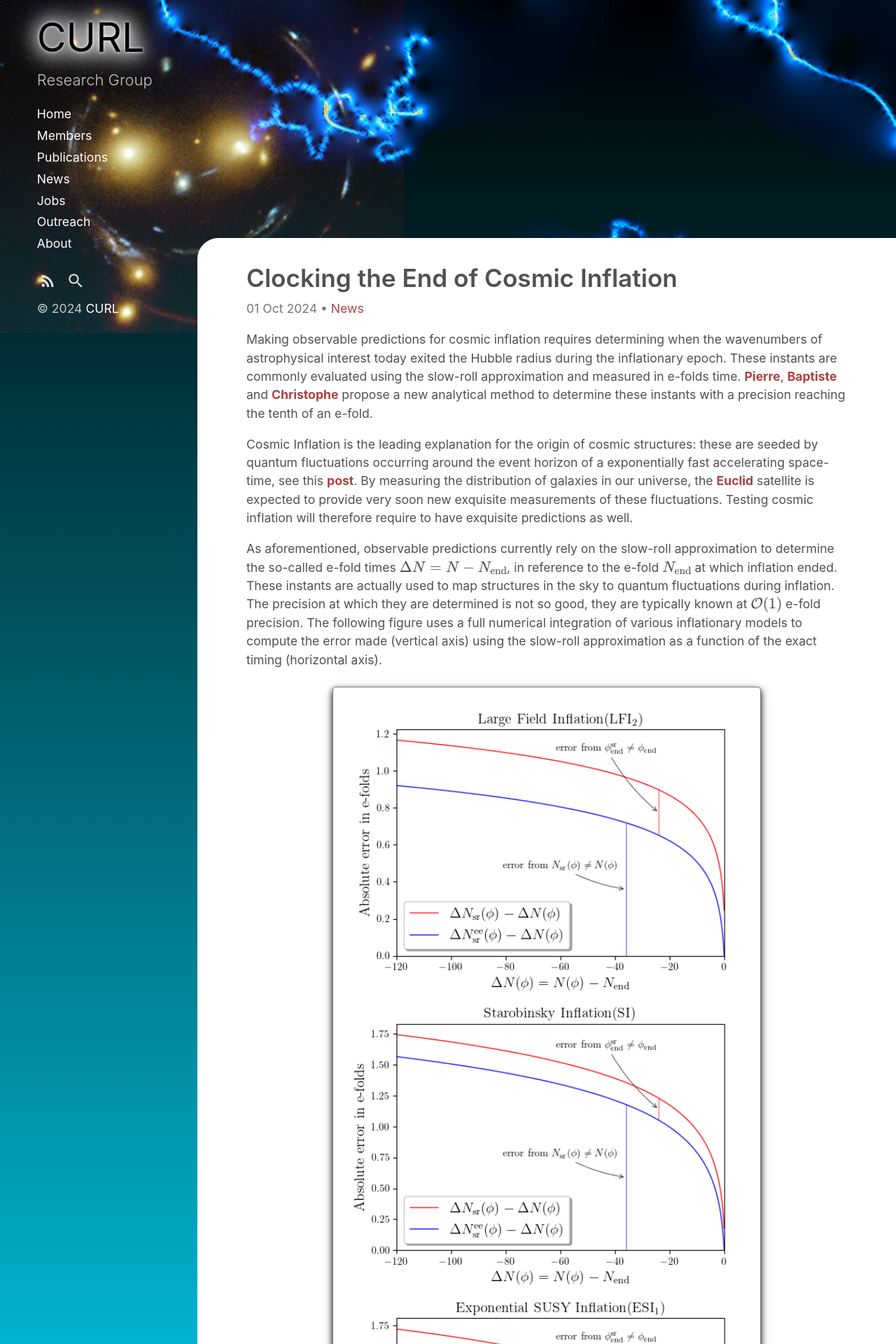
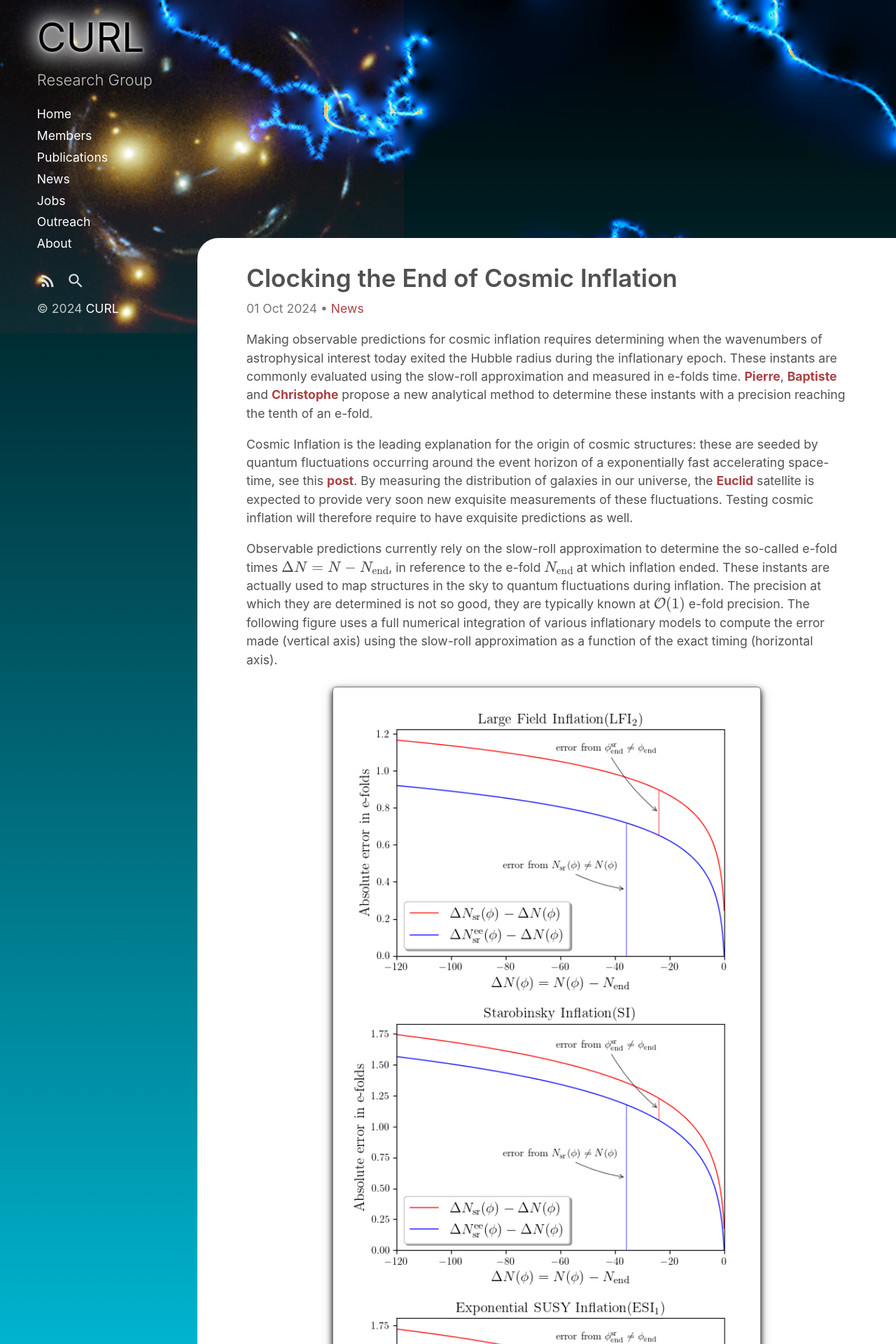
Before and after one commit to eatdust/curl, a Jekyll site: the page built from _posts/2024-10-01-2406.14152.markdown, in a window 1280 px wide. Shown: the top 1920 px of the page at 70% size. Built offline with Jekyll 4.4.1, drawn with Linux system fonts in a browser that asks for light colours; nearby versions of some CDN libraries; formulas are drawn with MathJax 3.

Commit message:
Fix misprints, add post

```diff
--- a/_posts/2024-10-01-2406.14152.markdown
+++ b/_posts/2024-10-01-2406.14152.markdown
@@ -24,17 +24,16 @@
 fluctuations. Testing cosmic inflation will therefore require to have
 exquisite predictions as well.
 
-As aforementioned, observable predictions currently rely on the
-slow-roll approximation to determine the so-called e-fold times
-$$\Delta N=N−N_\mathrm{end}$$, in reference to the e-fold
-$$N_\mathrm{end}$$ at which inflation ended. These instants are
-actually used to map structures in the sky to quantum fluctuations
-during inflation. The precision at which they are determined is not so
-good, they are typically known at $$\mathcal{O}(1)$$ e-fold
-precision. The following figure uses a full numerical integration of
-various inflationary models to compute the error made (vertical axis)
-using the slow-roll approximation as a function of the exact timing
-(horizontal axis).
+Observable predictions currently rely on the slow-roll approximation
+to determine the so-called e-fold times $$\Delta N=N−N_\mathrm{end}$$,
+in reference to the e-fold $$N_\mathrm{end}$$ at which inflation
+ended. These instants are actually used to map structures in the sky
+to quantum fluctuations during inflation. The precision at which they
+are determined is not so good, they are typically known at
+$$\mathcal{O}(1)$$ e-fold precision. The following figure uses a full
+numerical integration of various inflationary models to compute the
+error made (vertical axis) using the slow-roll approximation as a
+function of the exact timing (horizontal axis).
 
 ![sr](/assets/images/2406.14152/fooisr.png)
 
```
Also changed, not shown: _posts/2024-09-01-2404.10647.markdown (+6 -5 lines), _posts/2024-11-01-2404.15089.markdown (added, +101 -0 lines), assets/images/2404.15089/compslowpost.png (added), assets/images/2404.15089/infsketch.png (added), assets/images/2404.15089/running_posterior.png (added), assets/images/2404.15089/running_priors.png (added).
